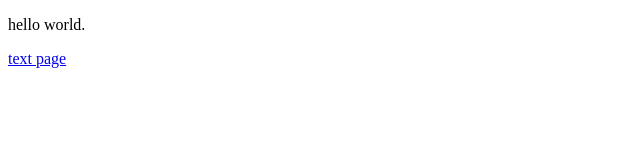
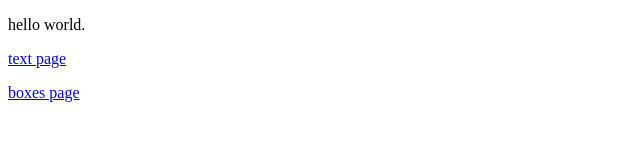
Before and after one commit to B34RD-E-B0Y/Land-of-Lando, a plain HTML site: page index.html in a window 1280 px wide. Shown: the full height of the page, 0-640 px from the left. Drawn offline with Linux system fonts and the light colour scheme.

Commit message:
Add files via upload

```diff
--- a/index.html
+++ b/index.html
@@ -9,6 +9,7 @@
 <body>
 <p>hello world.</p>
 <p><a href="text.html">text page</a></p>
+<p><a href="boxes.html">boxes page</a></p>
 
 </body>
 </html>
```
